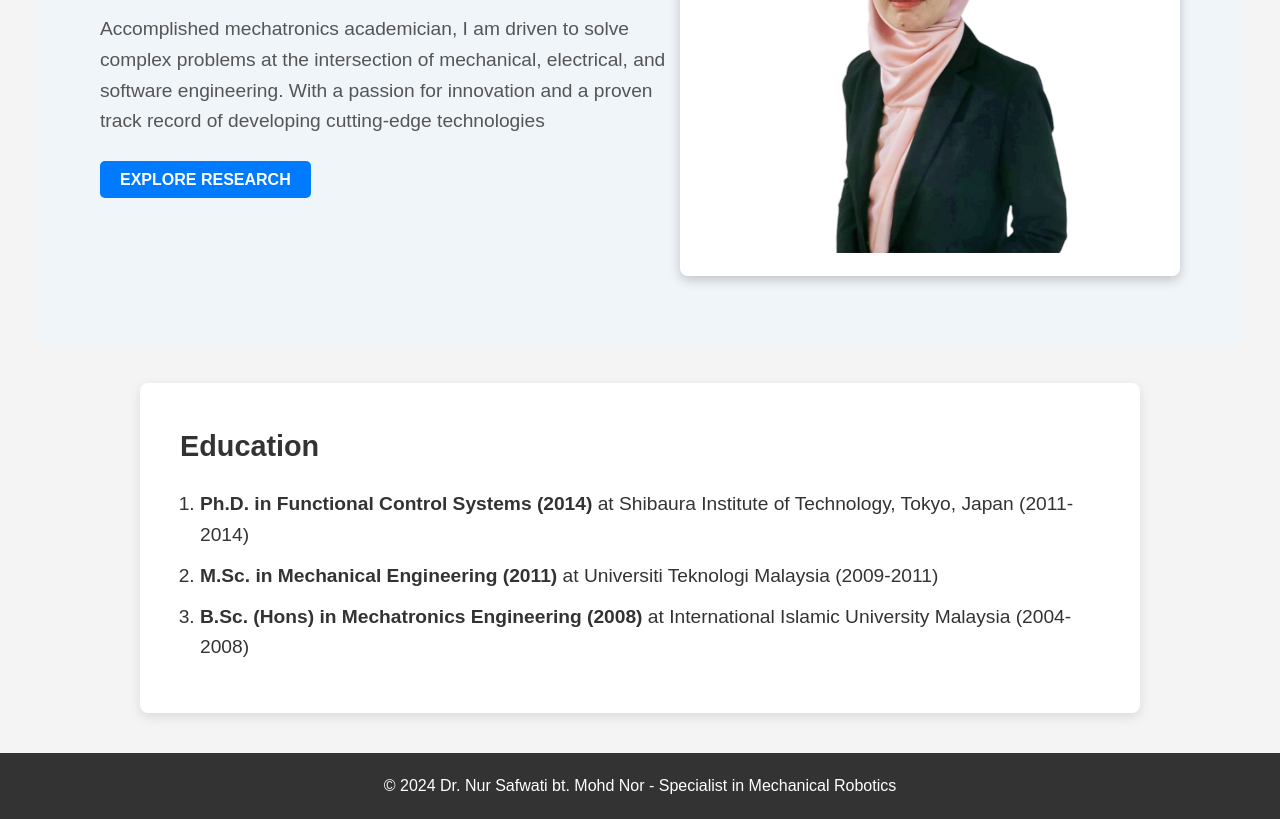
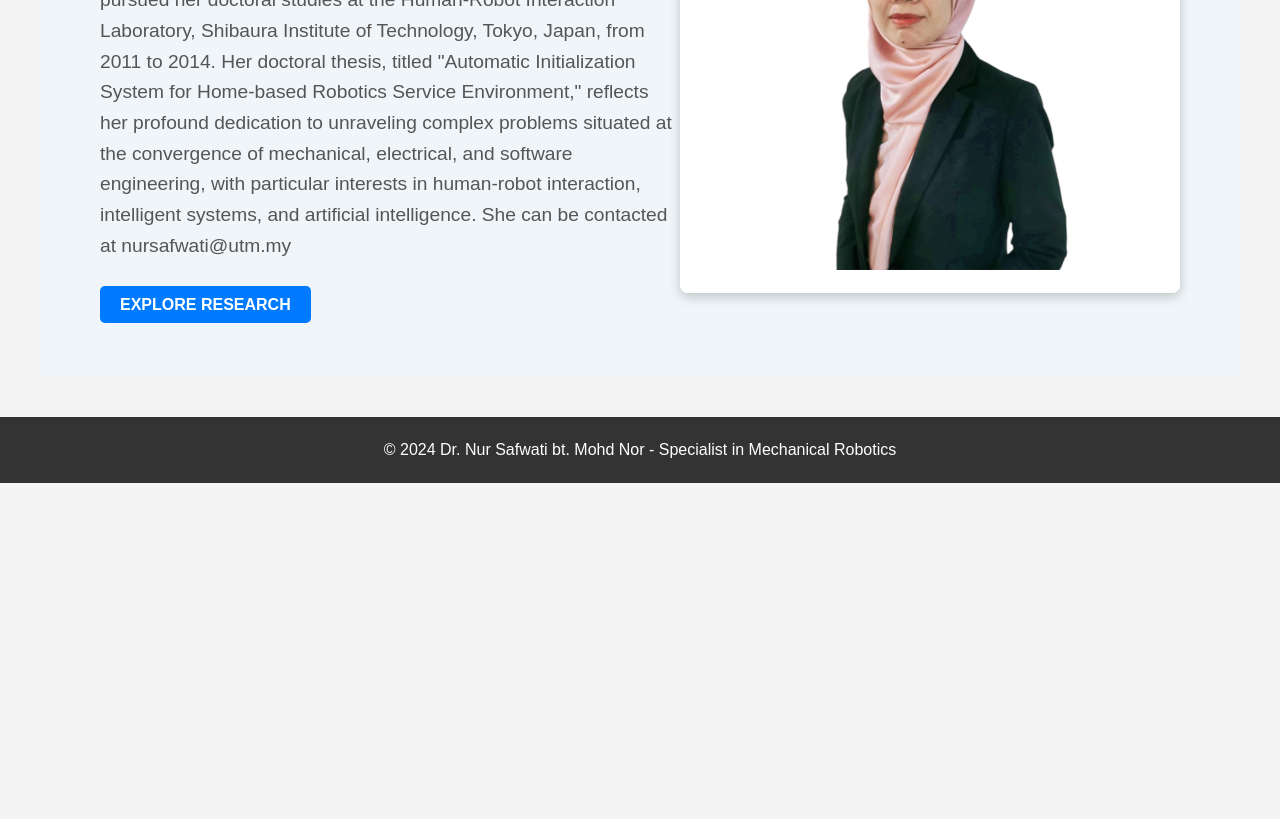
Before and after one commit to Ahmedsherifahmed/weblab.github.io, a plain HTML site: page index.html in a window 1280 px wide. Shown: the part 395-1214 px from the top of the page. After the commit the page ends 878 px from the top, so only its background shows below. Drawn offline with Linux system fonts and the light colour scheme.

Commit message:
Update index.html

```diff
--- a/index.html
+++ b/index.html
@@ -21,12 +21,20 @@
             <!-- Hero Section with Image and Introduction -->
             <section class="hero">
                 <div class="hero-text">
-                    <h1>Dr. Nur Safwati - Mechanical Robotics Expert</h1>
-                    <p>Accomplished mechatronics academician, I am driven to
-                        solve complex problems at the intersection of
-                        mechanical, electrical, and software engineering. With a
-                        passion for innovation and a proven track record of
-                        developing cutting-edge technologies</p>
+                    <h1>Dr. Nur Safwati - Mechanical Robotics enthusiast</h1>
+                    <p>Nur Safwati Mohd Nor is currently a Senior at the Faculty
+                        of Mechanical Engineering, Universiti Teknologi Malaysia
+                        (UTM. She pursued her doctoral studies at the
+                        Human-Robot Interaction Laboratory, Shibaura Institute
+                        of Technology, Tokyo, Japan, from 2011 to 2014. Her
+                        doctoral thesis, titled
+                        "Automatic Initialization System for Home-based Robotics Service Environment,"
+                        reflects her profound dedication to unraveling complex
+                        problems situated at the convergence of mechanical,
+                        electrical, and software engineering, with particular
+                        interests in human-robot interaction, intelligent
+                        systems, and artificial intelligence. She can be
+                        contacted at nursafwati@utm.my </p>
                     <a href="Project Page.html" class="btn">Explore
                         Research</a>
                 </div>
@@ -35,25 +43,6 @@
                 </div>
             </section>
 
-            <!-- Resume Section -->
-            <main>
-                <section class="resume-section">
-                    <h2>Education</h2>
-                    <ol>
-                        <li><strong>Ph.D. in Functional Control Systems
-                                (2014)</strong> at Shibaura Institute of
-                            Technology,
-                            Tokyo, Japan (2011-2014)</li>
-                        <li><strong>M.Sc. in Mechanical Engineering
-                                (2011)</strong>
-                            at Universiti Teknologi Malaysia (2009-2011)</li>
-                        <li><strong>B.Sc. (Hons) in Mechatronics Engineering
-                                (2008)</strong> at International Islamic
-                            University
-                            Malaysia (2004-2008)</li>
-
-                    </ol>
-                </section>
         </main>
 
         <!-- Footer Section -->
```
Lines whose indentation alone changed are shown as unchanged.
